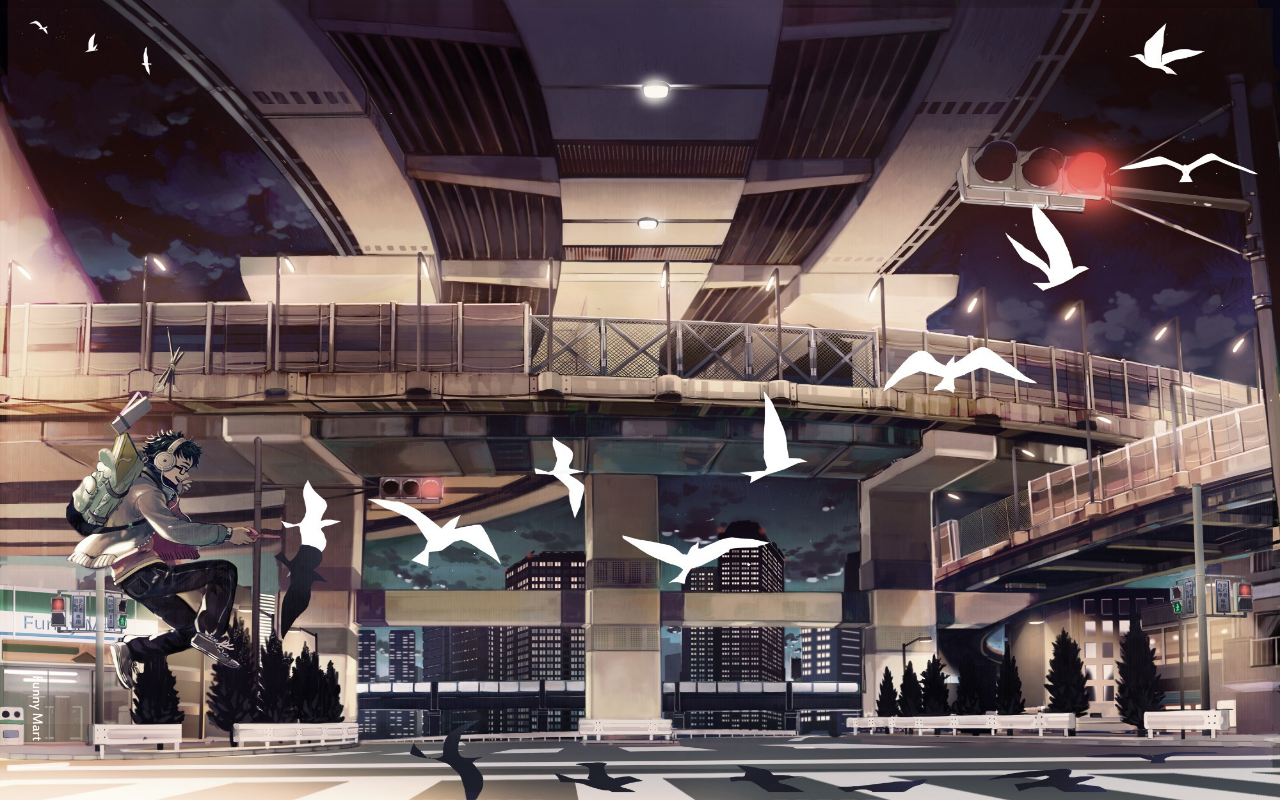
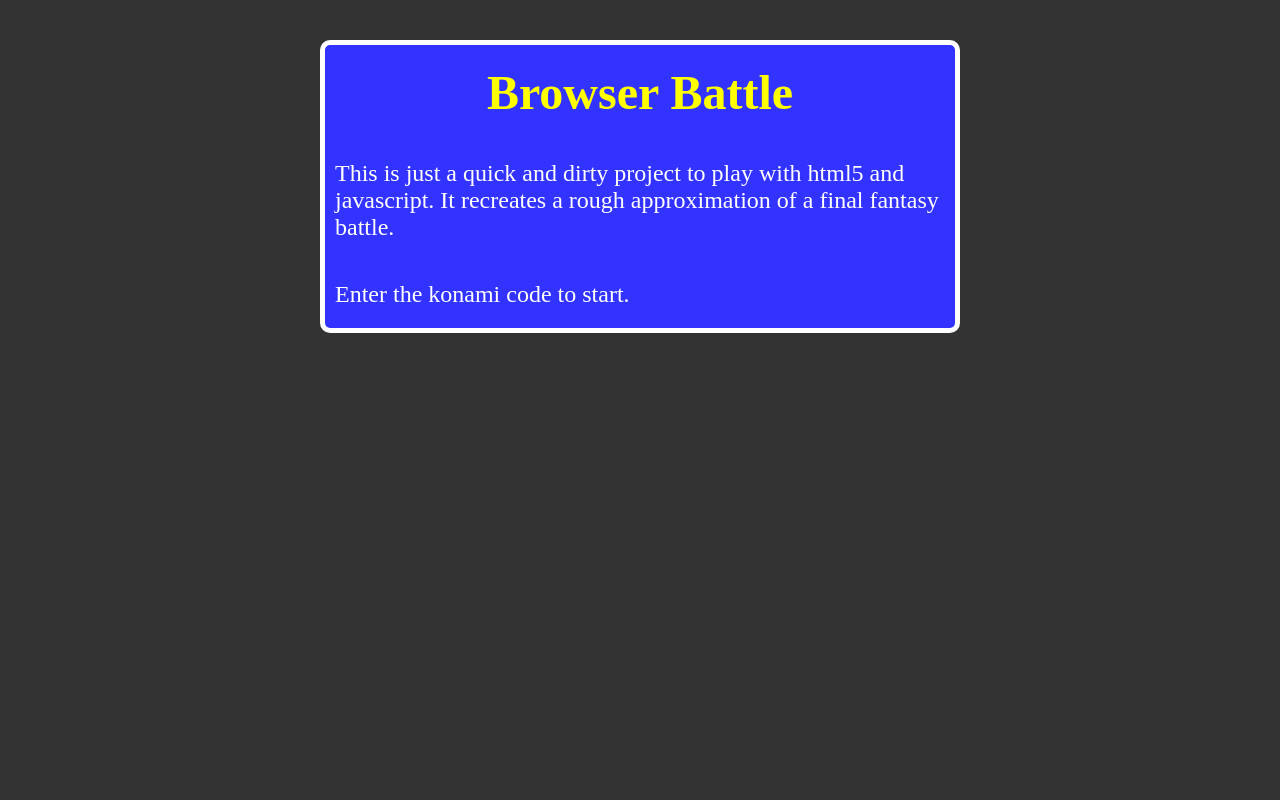
Before and after one commit to widgetrefinery/browser-battle, a plain HTML site: page index.html in a window 1280 px wide. Drawn offline with Linux system fonts and the light colour scheme.

Commit message:
update html

```diff
--- a/index.html
+++ b/index.html
@@ -1,23 +1,23 @@
 <html>
 <head>
-    <title>Canvas Yo!</title>
+    <title>Browser Battle</title>
     <style>
-        html, body {
-            height: 100%;
-            margin: 0;
-        }
-        #body {
-            background-image: url(bg.jpg);
-            background-position: center center;
-            background-repeat: no-repeat;
-            background-size: 100% 100%;
-            height: 100%;
-        }
+        body {background-color:#333; margin:40px auto 0; width:640px;}
+        * {color:white; font-size:24px;}
+        .content {border:5px solid white; border-radius:10px; background-color:#33f;}
+        .content > * {padding:20px 10px;}
+        .title {font-size:200%; font-weight:bold; color:#ff0; text-align:center;}
     </style>
     <script src="https://cdnjs.cloudflare.com/ajax/libs/html2canvas/0.4.1/html2canvas.min.js"></script>
 </head>
 <body>
-<div id="body"></div>
+<div class="content">
+    <div class="title">Browser Battle</div>
+    <div>This is just a quick and dirty project to play with html5 and javascript. It recreates a rough approximation of
+        a final fantasy battle.
+    </div>
+    <div>Enter the konami code to start.</div>
+</div>
 <script src="index.js"></script>
 </body>
 </html>
```
Also changed, not shown: bg.jpg (deleted).
